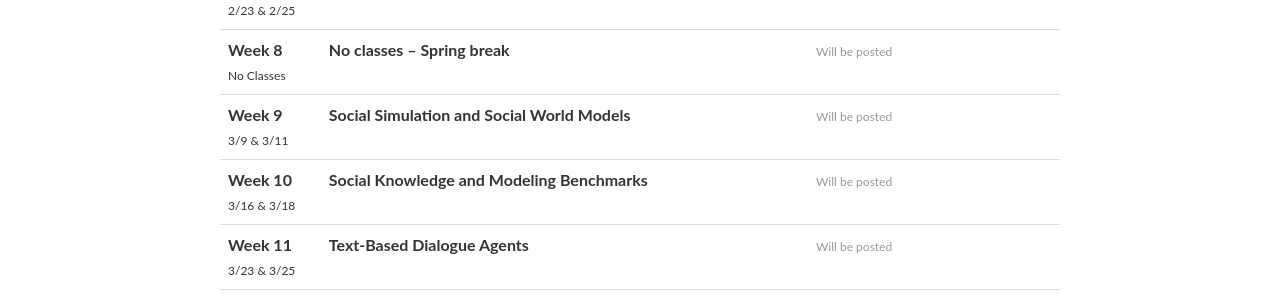
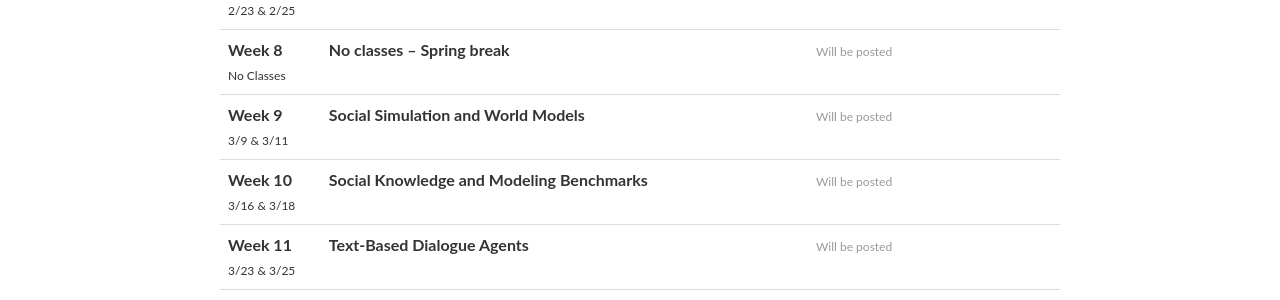
Before and after one commit to CMU-MultiComp-Lab/cmu-asi-course, a Jekyll site: the page built from spring2026/_pages/schedule.md, in a window 1280 px wide and 900 px high, scrolled down 572 px. Shown: the part 155-455 px from the top of the window. Built offline with Jekyll 4.4.1, drawn with Linux system fonts in a browser that asks for light colours; nearby versions of some CDN libraries; comment, search, counter and statistics services are not loaded.

Commit message:
Update lectures_2026.yml

```diff
--- a/_data/lectures_2026.yml
+++ b/_data/lectures_2026.yml
@@ -52,7 +52,7 @@
 
 - date: 3/9 & 3/11
   title: >
-    Week 9: <strong>Social Simulation and Social World Models</strong>
+    Week 9: <strong>Social Simulation and World Models</strong>
   topics:
   readings:
 
```
